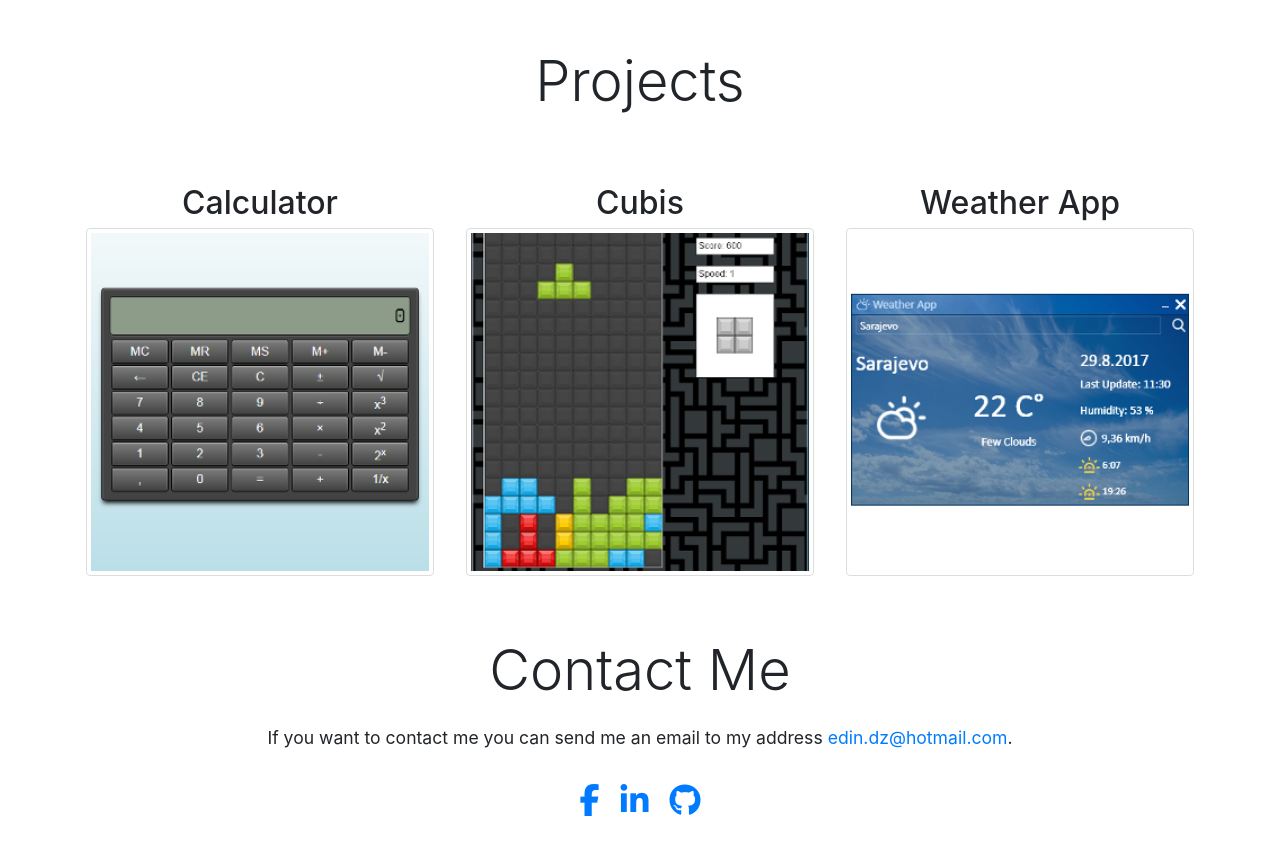
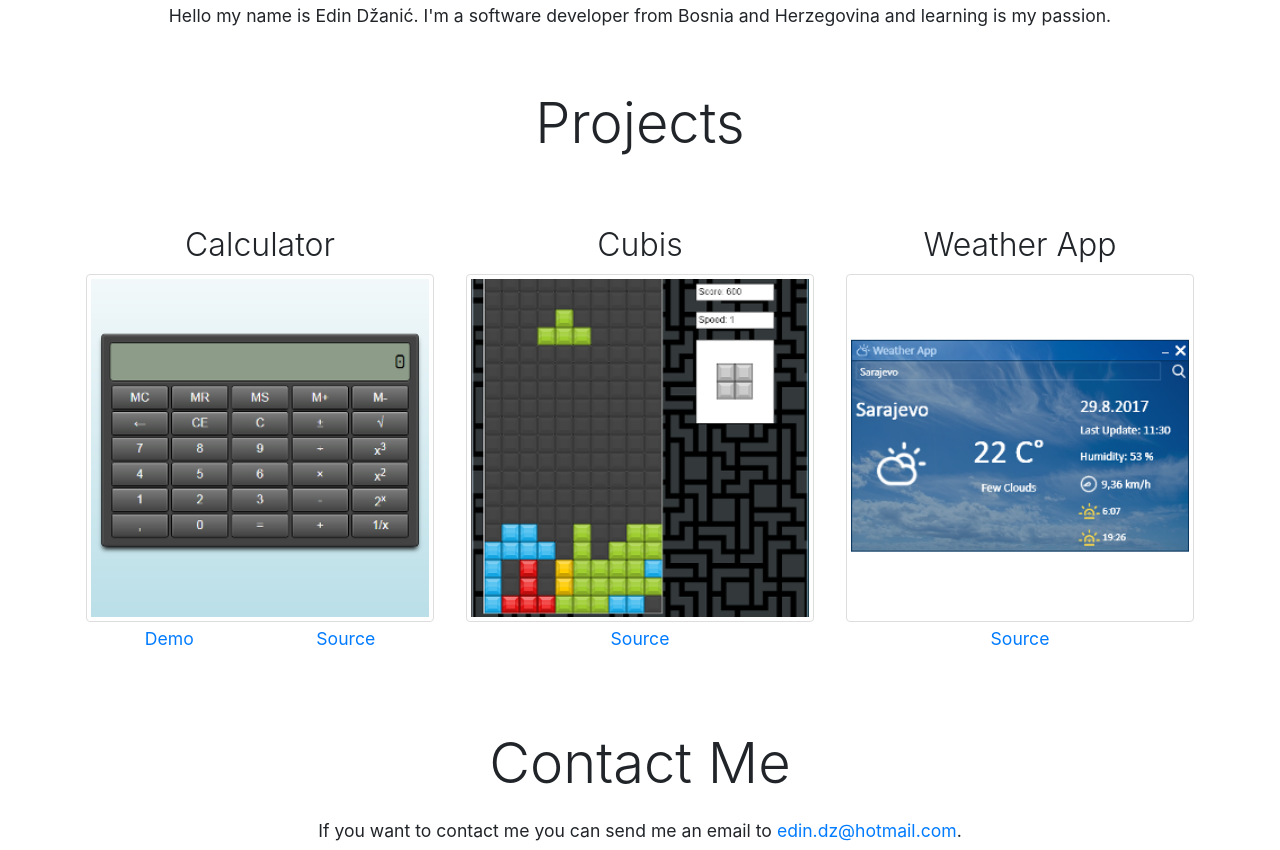
Before and after one commit to EdinDzanic/edindzanic.github.io, a plain HTML site: page index.html in a window 1280 px wide. Shown: the part 430-1280 px from the top of the page. Drawn offline with nearby package versions, Linux system fonts and the light colour scheme.

Commit message:
Add links to projects

```diff
--- a/index.html
+++ b/index.html
@@ -50,6 +50,7 @@
       </div>
       <div class="col-12 text-center mt-3">
         <p class="lead">Welcome to my portfolio.</p>
+        <p>Hello my name is Edin Džanić. I'm a software developer from Bosnia and Herzegovina and learning is my passion.</p>
       </div>
     </section>
 
@@ -58,16 +59,34 @@
         <h1 class="display-4 text-center">Projects</h1>
       </div>
       <div class="d-flex flex-column col-md-6 col-lg-4 justify-content-center p-3">
-        <h2 class="text-center">Calculator</h2>
-        <img class="img-thumbnail" src="images/calculator2.png" alt="Calculator">
+        <h2 class="display-5 text-center">Calculator</h2>
+        <img class="img-thumbnail mt-1" src="images/calculator2.png" alt="Calculator">
+        <ul class="d-flex list-inline justify-content-around mt-1">
+          <li class="list-inline-item">
+            <a href="https://codepen.io/NitroDino/full/erVvMg">Demo</a>
+          </li>
+          <li class="list-inline-item">
+            <a href="https://codepen.io/NitroDino/pen/erVvMg">Source</a>
+          </li>
+        </ul>
       </div>
       <div class="d-flex flex-column col-md-6 col-lg-4 justify-content-center p-3">
         <h2 class="text-center">Cubis</h2>
-        <img class="img-thumbnail" src="images/cubissmall.png" alt="Cubis">
+        <img class="img-thumbnail mt-1" src="images/cubissmall.png" alt="Cubis">
+        <ul class="d-flex list-inline justify-content-around mt-1">
+          <li class="list-inline-item">
+            <a href="https://github.com/EdinDzanic/FallingBlockGame">Source</a>
+          </li>
+        </ul>
       </div>
       <div class="d-flex flex-column col-md-6 col-lg-4 justify-content-center p-3">
         <h2 class="text-center">Weather App</h2>
-        <img class="img-thumbnail" src="images/weatherappsmall.png" alt="Weather App">
+        <img class="img-thumbnail mt-1" src="images/weatherappsmall.png" alt="Weather App">
+        <ul class="d-flex list-inline justify-content-around mt-1">
+          <li class="list-inline-item">
+            <a href="https://github.com/EdinDzanic/WeatherApp">Source</a>
+          </li>
+        </ul>
       </div>
     </section>
 
@@ -80,7 +99,7 @@
         </div>
         <div class="row">
           <div class="col-12">
-            <p class="text-center">If you want to contact me you can send me an email to my address
+            <p class="text-center">If you want to contact me you can send me an email to
               <a href="mailto:edin.dz@hotmail.com">edin.dz@hotmail.com</a>.
             </p>
           </div>
@@ -89,20 +108,20 @@
           <div class="col-12">
             <ul class="list-inline text-center">
               <li class="list-inline-item mr-3">
-                <a href="https://facebook.com">
+                <a href="https://www.facebook.com/edin.d.dzanic">
                   <i class="fa fa-facebook" aria-hidden="true"></i>
                 </a>
               </li>
               <li class="list-inline-item mr-3">
-                <a href="#">
+                <a href="https://www.linkedin.com/in/edin-dzanic-9b20478b/">
                   <i class="fa fa-linkedin" aria-hidden="true"></i>
                 </a>
-              </li >
-              <l class="list-inline-item"i>
+              </li>
+              <l class="list-inline-item" i>
                 <a href="https://github.com/EdinDzanic">
                   <i class="fa fa-github" aria-hidden="true"></i>
                 </a>
-              </li>
+                </li>
             </ul>
           </div>
         </div>
@@ -126,4 +145,5 @@
 <script src="scripts/script.js" charset="utf-8"></script>
 <!-- FONT-AWESOME -->
 <script src="https://use.fontawesome.com/8a86e040ea.js"></script>
+
 </html>
--- a/styles/style.css
+++ b/styles/style.css
@@ -4,11 +4,15 @@ body{
 }
 
 header{
-  box-shadow: 0 0.5rem 1rem rgba(0,0,0,.05), inset 0 -1px 0 rgba(0,0,0,.1);
+  box-shadow: 0 0.5rem 1rem rgba(0,0,0,.3), inset 0 -1px 0 rgba(0,0,0,.1);
 }
 
 footer{
   border-top: 1px solid rgba(200, 200, 200, 0.5);
+}
+
+h2, h3 {
+  font-weight: 300;
 }
 
 #about{
```
